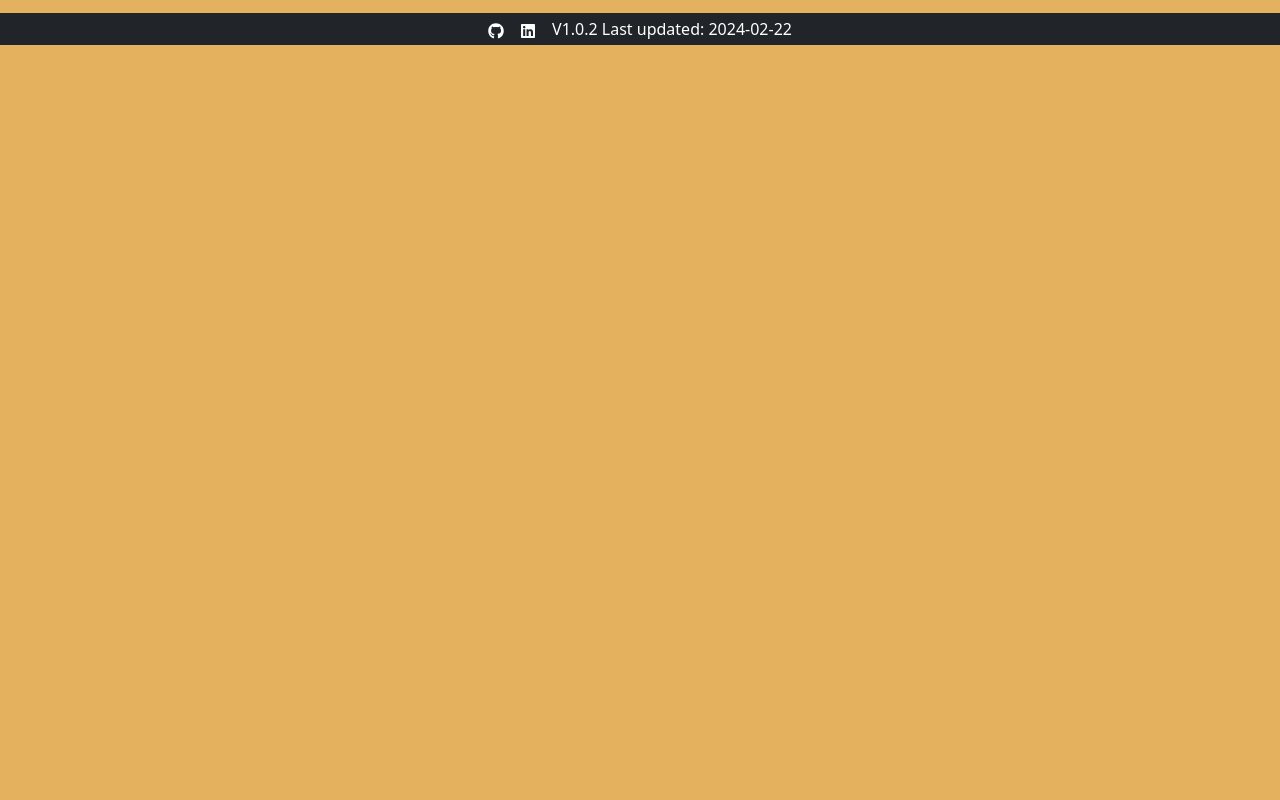
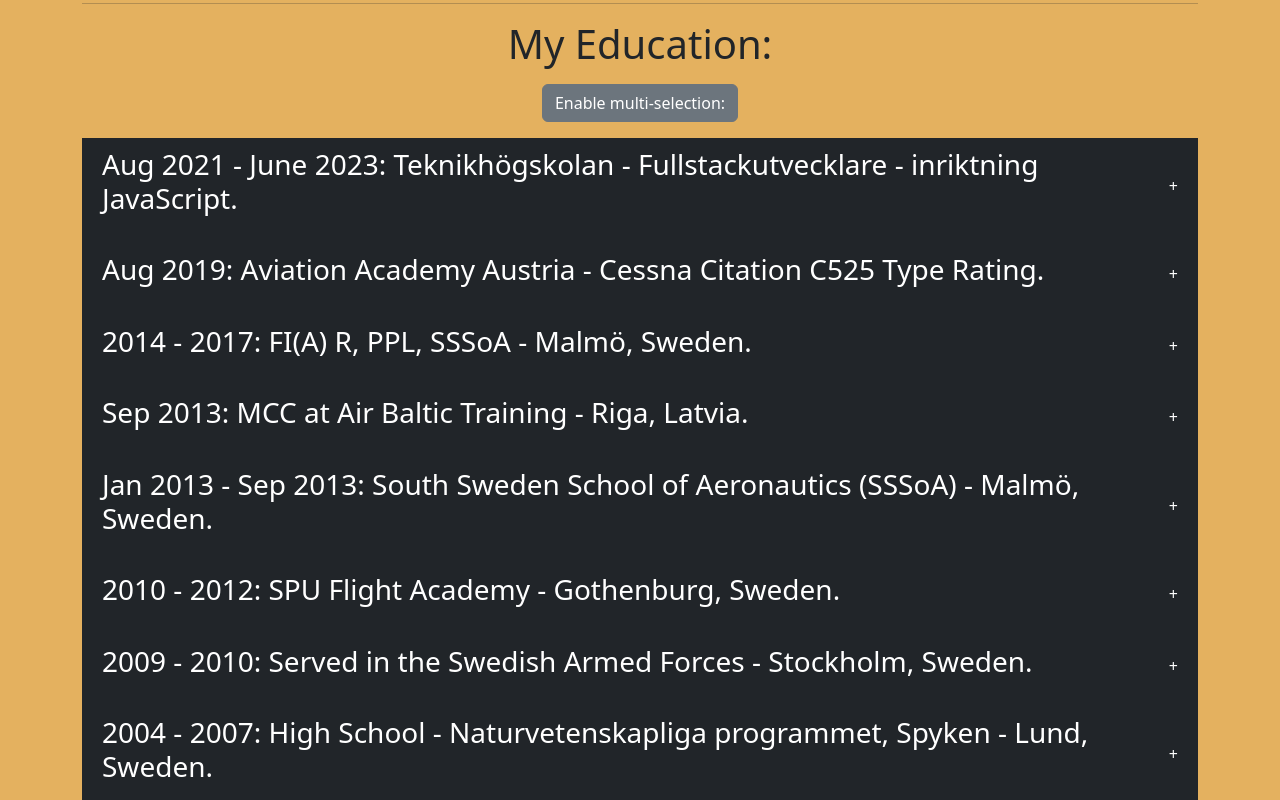
Before and after one commit to NikyAviator/nikolaikocev, a React (Vite) app in the folder frontend/: page / in a window 1280 px wide. Shown: the part 1800-2600 px from the top of the page. Before the commit the page ends 1845 px from the top, so only its background shows below. Built offline with nearby package versions, Linux system fonts and the light colour scheme; a web font is replaced by a local one.

Commit message:
MyEducation part is done!
Will have to proof read further down, but structurally it is sound!

```diff
--- /dev/null
+++ b/frontend/src/Components/AccordionEdu/AccordionEdu.jsx
@@ -0,0 +1,70 @@
+import { useState } from 'react';
+import data from './data';
+import '../../scss/styles.scss';
+import { Button } from 'react-bootstrap';
+
+const Accordion = () => {
+  const [selected, setSelected] = useState(null);
+  const [enableMultiSelection, setEnableMultiSelection] = useState(false);
+  const [multiple, setMultiple] = useState([]);
+
+  function handleSingleSelection(getCurrentId) {
+    console.log(getCurrentId);
+    // För att kunna stänga en redan öppen accordion
+    setSelected(getCurrentId === selected ? null : getCurrentId);
+  }
+
+  function handleMultipleSelection(getCurrentId) {
+    let copyMultiple = [...multiple];
+    const findIndexOfCurrentId = copyMultiple.indexOf(getCurrentId);
+
+    console.log(findIndexOfCurrentId);
+
+    if (findIndexOfCurrentId === -1) copyMultiple.push(getCurrentId);
+    else copyMultiple.splice(findIndexOfCurrentId, 1);
+
+    setMultiple(copyMultiple);
+  }
+
+  console.log(selected, multiple);
+  return (
+    <div className='acc-wrapper'>
+      <Button
+        onClick={() => setEnableMultiSelection(!enableMultiSelection)}
+        className='btn btn-secondary d-block mx-auto my-3'
+      >
+        {enableMultiSelection === false
+          ? 'Enable multi-selection:'
+          : 'Disable multi-selection:'}{' '}
+      </Button>
+
+      <div className='bg-dark text-white accordion'>
+        {data && data.length > 0 ? (
+          data.map((dataItem) => (
+            <div className='item' key={dataItem.id}>
+              <div
+                onClick={
+                  enableMultiSelection
+                    ? () => handleMultipleSelection(dataItem.id)
+                    : () => handleSingleSelection(dataItem.id)
+                }
+                className='title'
+              >
+                <h3>{dataItem.question}</h3>
+                <span>+</span>
+              </div>
+              {selected === dataItem.id ||
+              multiple.indexOf(dataItem.id) !== -1 ? (
+                <div className='acc-content'>{dataItem.answer} </div>
+              ) : null}
+            </div>
+          ))
+        ) : (
+          <div>No data present</div>
+        )}
+      </div>
+    </div>
+  );
+};
+
+export default Accordion;
--- /dev/null
+++ b/frontend/src/Components/AccordionEdu/AccordionEdu.scss
@@ -0,0 +1,40 @@
+// .acc-wrapper {
+//   display: flex;
+//   height: 100vh;
+//   width: 100vw;
+//   justify-content: center;
+//   align-items: center;
+//   flex-direction: column;
+//   gap: 20px;
+// }
+
+// .acc-wrapper button {
+//   padding: 10px 20px;
+//   //background: #614101;
+//   color: #fff;
+//   font-weight: bold;
+//   font-size: 20px;
+//   cursor: pointer;
+// }
+
+.accordion {
+  width: auto;
+}
+
+.item {
+  margin-bottom: 10px;
+  padding: 10px 20px;
+}
+
+.title {
+  color: #ffffff;
+  display: flex;
+  justify-content: space-between;
+  align-items: center;
+  cursor: pointer;
+}
+
+.acc-content {
+  color: #ffffff;
+  height: auto;
+}
--- /dev/null
+++ b/frontend/src/Components/AccordionEdu/data.js
@@ -0,0 +1,72 @@
+const data = [
+  {
+    id: '1',
+    question:
+      'Aug 2021 - June 2023: Teknikhögskolan - Fullstackutvecklare - inriktning JavaScript.',
+    answer:
+      'Higher vocational education, full-time, at Teknikhögskolan in Lund, ' +
+      'Sweden. Length: two years (400 YH-poäng). ' +
+      'https://teknikhogskolan.se/utbildningar/fullstackutvecklare-javascript/',
+  },
+  {
+    id: '2',
+    question:
+      'Aug 2019: Aviation Academy Austria - Cessna Citation C525 Type Rating.',
+    answer:
+      'I completed my Cessna Citation C525 Type Rating at Aviation Academy Austria. ' +
+      'https://www.aviationacademy.at/',
+  },
+  {
+    id: '3',
+    question: '2014 - 2017: FI(A) R, PPL, SSSoA - Malmö, Sweden.',
+    answer:
+      'I know it took a long time to complete, life happens. I finally got my ceritifcate and began teaching people to fly in Eslöv and Kristianstad.',
+  },
+  {
+    id: '4',
+    question: 'Sep 2013: MCC at Air Baltic Training - Riga, Latvia.',
+    answer:
+      'MCC (B737) with SIFA (Sweden International Flight Academy) (SE-ATO-004) at Air Baltic, Riga.' +
+      ' I did my MCC (Multi Crew Cooperation) with my good friend Frans. It was a very fun experience, credit to our great instructor Ulf for teaching us.',
+  },
+  {
+    id: '5',
+    question:
+      'Jan 2013 - Sep 2013: South Sweden School of Aeronautics (SSSoA) - Malmö, Sweden.',
+    answer:
+      'These are the certificates I got during my time at SSSoA: ' +
+      'NQ (Night Qualification),IR (Instrument Rating), JAA CPL (Commercial Pilot License), ME (Multi Engine). ' +
+      'https://www.southsweden.se/',
+  },
+  {
+    id: '6',
+    question: '2010 - 2012: SPU Flight Academy - Gothenburg, Sweden.',
+
+    answer:
+      'Private Pilot License (PPL) and Airline Transporter Pilot License (ATPL). https://spu.academy/',
+  },
+  {
+    id: '7',
+    question:
+      '2009 - 2010: Served in the Swedish Armed Forces - Stockholm, Sweden.',
+    answer:
+      'Amfibieregementet (Amf 1) in Berga, Stockholm. ' +
+      'Amphibian battalion, Granatkastarpluton (GRK) (Mortar Platoon). ',
+  },
+  {
+    id: '8',
+    question:
+      '2004 - 2007: High School - Naturvetenskapliga programmet, Spyken - Lund, Sweden.',
+    answer:
+      'I studied the natural science program at Spyken in Lund. https://lund.se/gymnasiewebbar/spyken',
+  },
+  {
+    id: '9',
+    question:
+      'Total Flight Time and Types flown: C525, BE-76, GA-7, AC-11, PA28, C172, C152, DA40',
+    answer:
+      'Total flight time: 518.3 hrs, Pilot in command: 350.6 hrs, FI (R): 181.1 hrs, Multi Engine: 27.7 hrs, Single Engine: 412.5 hrs, Simulator: 86.6 hrs, Co-pilot: 4.4 hrs, Turbine: 4.4 hrs',
+  },
+];
+
+export default data;
--- a/frontend/src/Pages/Home.jsx
+++ b/frontend/src/Pages/Home.jsx
@@ -6,6 +6,7 @@ import NikyInfo from '../Components/NikyInfo';
 import NikyTextInfo from '../Components/Accordion/NikyTextInfo';
 import DownloadCVButton from '../Components/DownloadCVButton';
 import Accordion from '../Components/Accordion/Accordion';
+import AccordionEdu from '../Components/AccordionEdu/AccordionEdu';
 
 const Home = () => {
   return (
@@ -28,6 +29,9 @@ const Home = () => {
               My Work Experiences:
             </h1>
             <Accordion />
+            <hr />
+            <h1 className='d-flex justify-content-center'>My Education:</h1>
+            <AccordionEdu />
           </Col>
         </Row>
       </Container>
```
